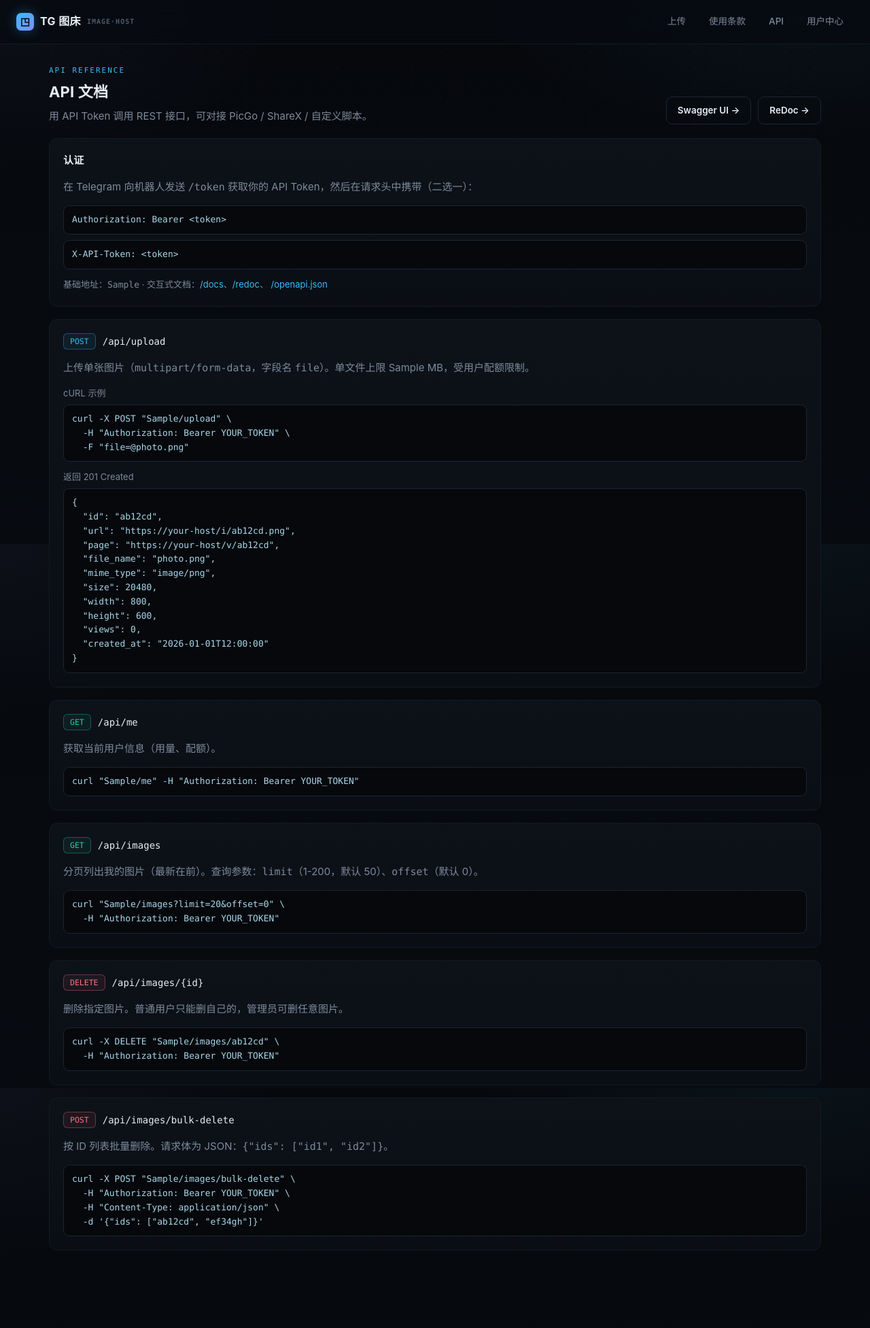
After one commit to luolu1/tg-imagehost, a FastAPI app: template app/web/templates/api_docs.html in a window 1280 px wide. The commit adds this page. Shown: the whole page at 68% size. Run offline with FastAPI, Linux system fonts and the light colour scheme; the template is opened without the code that fills it: most values are stand-ins (such as "Sample title", 1, 10 or a date in 2020); parts of the project's set-up code (start-up, migrations or seed data) failed here and were passed over.

Commit message:
Add API docs: /api-docs page + Swagger/ReDoc/OpenAPI
- Enrich FastAPI app metadata (title/description/tags) and per-endpoint
  summaries so /docs, /redoc, /openapi.json render full documentation.
- Add /api-docs human-friendly page with auth guide + cURL examples for
  every endpoint; link it from the top nav.
- Update README (features + API section with interactive docs URLs).
- Extend web_test to cover /api-docs, /docs, /redoc, /openapi.json.

```diff
--- a/app/web/main.py
+++ b/app/web/main.py
@@ -24,7 +24,33 @@ async def lifespan(app: FastAPI):
     await close_bot()
 
 
-app = FastAPI(title="TG Image Host", version="1.0.0", lifespan=lifespan)
+API_DESCRIPTION = """\
+基于 Telegram 的图床服务 REST API。
+
+## 认证
+除游客上传外，所有接口都需要 **API Token**。在 Telegram 里向机器人发送 `/token`
+获取，然后在请求头中携带（二选一）：
+
+- `Authorization: Bearer <token>`
+- `X-API-Token: <token>`
+
+## 交互式文档
+- Swagger UI：`/docs`
+- ReDoc：`/redoc`
+- OpenAPI JSON：`/openapi.json`
+"""
+
+app = FastAPI(
+    title=f"{settings.site_name} API",
+    version="1.0.0",
+    description=API_DESCRIPTION,
+    lifespan=lifespan,
+    docs_url="/docs",
+    redoc_url="/redoc",
+    openapi_tags=[
+        {"name": "API", "description": "图片上传、查询与删除接口（需 API Token）。"},
+    ],
+)
 
 
 @app.middleware("http")
--- a/app/web/pages.py
+++ b/app/web/pages.py
@@ -87,6 +87,18 @@ async def favicon_ico() -> Response:
 @router.get("/tos", response_class=HTMLResponse, include_in_schema=False)
 async def tos_page(request: Request) -> HTMLResponse:
     return templates.TemplateResponse(request, "tos.html", {})
+
+
+@router.get("/api-docs", response_class=HTMLResponse, include_in_schema=False)
+async def api_docs_page(request: Request) -> HTMLResponse:
+    return templates.TemplateResponse(
+        request,
+        "api_docs.html",
+        {
+            "api_base": f"{settings.web_base}/api",
+            "max_mb": settings.max_upload_mb,
+        },
+    )
 
 
 @router.get("/upload", response_class=HTMLResponse, include_in_schema=False)
--- /dev/null
+++ b/app/web/templates/api_docs.html
@@ -0,0 +1,85 @@
+{% extends "base.html" %}
+{% set _site = request.state.site_name if request.state and request.state.site_name else 'TG 图床' %}
+{% block title %}API 文档 · {{ _site }}{% endblock %}
+{% block content %}
+<div class="page-head">
+  <div>
+    <div class="eyebrow">API REFERENCE</div>
+    <h1>API 文档</h1>
+    <div class="muted">用 API Token 调用 REST 接口，可对接 PicGo / ShareX / 自定义脚本。</div>
+  </div>
+  <div class="row">
+    <a class="btn ghost" href="/docs">Swagger UI →</a>
+    <a class="btn ghost" href="/redoc">ReDoc →</a>
+  </div>
+</div>
+
+<div class="card">
+  <h2>认证</h2>
+  <p class="muted">在 Telegram 向机器人发送 <code>/token</code> 获取你的 API Token，然后在请求头中携带（二选一）：</p>
+  <div class="codebox">Authorization: Bearer &lt;token&gt;</div>
+  <div class="codebox" style="margin-top:8px">X-API-Token: &lt;token&gt;</div>
+  <p class="muted" style="margin:12px 0 0;font-size:13px">
+    基础地址：<code>{{ api_base }}</code> ·
+    交互式文档：<a href="/docs">/docs</a>、<a href="/redoc">/redoc</a>、
+    <a href="/openapi.json">/openapi.json</a>
+  </p>
+</div>
+
+<div class="card ep">
+  <div class="ep-head"><span class="badge info">POST</span><code>/api/upload</code></div>
+  <p class="muted">上传单张图片（<code>multipart/form-data</code>，字段名 <code>file</code>）。单文件上限 {{ max_mb }} MB，受用户配额限制。</p>
+  <label>cURL 示例</label>
+  <div class="codebox">curl -X POST "{{ api_base }}/upload" \
+  -H "Authorization: Bearer YOUR_TOKEN" \
+  -F "file=@photo.png"</div>
+  <label>返回 <span class="muted">201 Created</span></label>
+  <div class="codebox">{
+  "id": "ab12cd",
+  "url": "https://your-host/i/ab12cd.png",
+  "page": "https://your-host/v/ab12cd",
+  "file_name": "photo.png",
+  "mime_type": "image/png",
+  "size": 20480,
+  "width": 800,
+  "height": 600,
+  "views": 0,
+  "created_at": "2026-01-01T12:00:00"
+}</div>
+</div>
+
+<div class="card ep">
+  <div class="ep-head"><span class="badge ok">GET</span><code>/api/me</code></div>
+  <p class="muted">获取当前用户信息（用量、配额）。</p>
+  <div class="codebox">curl "{{ api_base }}/me" -H "Authorization: Bearer YOUR_TOKEN"</div>
+</div>
+
+<div class="card ep">
+  <div class="ep-head"><span class="badge ok">GET</span><code>/api/images</code></div>
+  <p class="muted">分页列出我的图片（最新在前）。查询参数：<code>limit</code>（1-200，默认 50）、<code>offset</code>（默认 0）。</p>
+  <div class="codebox">curl "{{ api_base }}/images?limit=20&amp;offset=0" \
+  -H "Authorization: Bearer YOUR_TOKEN"</div>
+</div>
+
+<div class="card ep">
+  <div class="ep-head"><span class="badge bad">DELETE</span><code>/api/images/{id}</code></div>
+  <p class="muted">删除指定图片。普通用户只能删自己的，管理员可删任意图片。</p>
+  <div class="codebox">curl -X DELETE "{{ api_base }}/images/ab12cd" \
+  -H "Authorization: Bearer YOUR_TOKEN"</div>
+</div>
+
+<div class="card ep">
+  <div class="ep-head"><span class="badge bad">POST</span><code>/api/images/bulk-delete</code></div>
+  <p class="muted">按 ID 列表批量删除。请求体为 JSON：<code>{"ids": ["id1", "id2"]}</code>。</p>
+  <div class="codebox">curl -X POST "{{ api_base }}/images/bulk-delete" \
+  -H "Authorization: Bearer YOUR_TOKEN" \
+  -H "Content-Type: application/json" \
+  -d '{"ids": ["ab12cd", "ef34gh"]}'</div>
+</div>
+
+<style>
+  .ep .ep-head { display: flex; align-items: center; gap: 10px; margin-bottom: 10px; }
+  .ep .ep-head code { font-size: 14px; color: var(--text); }
+  .ep .codebox { white-space: pre; overflow-x: auto; }
+</style>
+{% endblock %}
--- a/app/web/templates/base.html
+++ b/app/web/templates/base.html
@@ -256,6 +256,7 @@
     <nav>
       <a href="/upload" class="{% if _p == '/upload' %}active{% endif %}">上传</a>
       <a href="/tos" class="{% if _p == '/tos' %}active{% endif %}">使用条款</a>
+      <a href="/api-docs" class="{% if _p == '/api-docs' %}active{% endif %}">API</a>
       <a href="/my" class="{% if _p.startswith('/my') %}active{% endif %}">用户中心</a>
       {% if request.state and request.state.is_admin %}
       <a href="/admin" class="{% if _p.startswith('/admin') %}active{% endif %}">管理后台</a>
```
Also changed, not shown: app/web/api.py (+31 -6 lines), scripts/web_test.py (+8 -0 lines), README.md.
